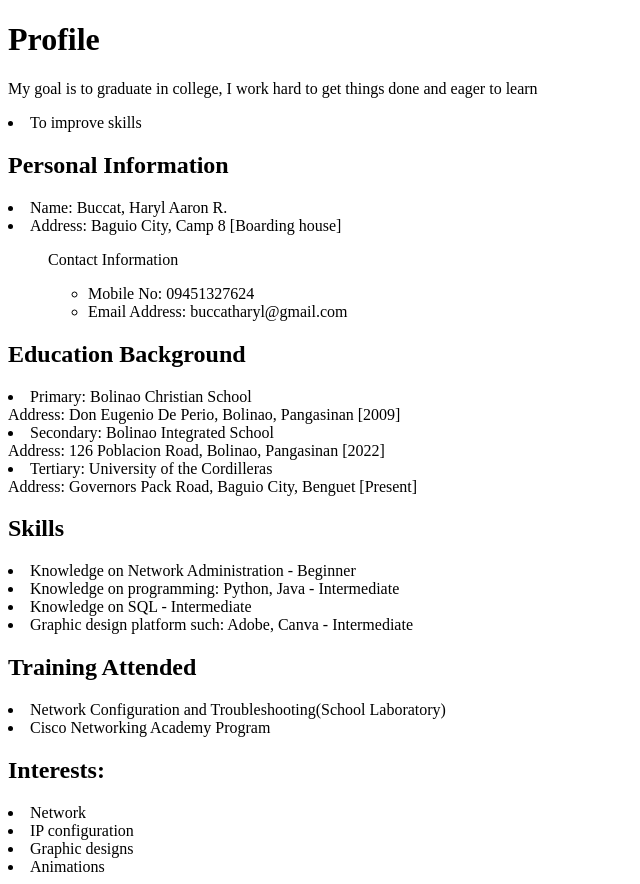
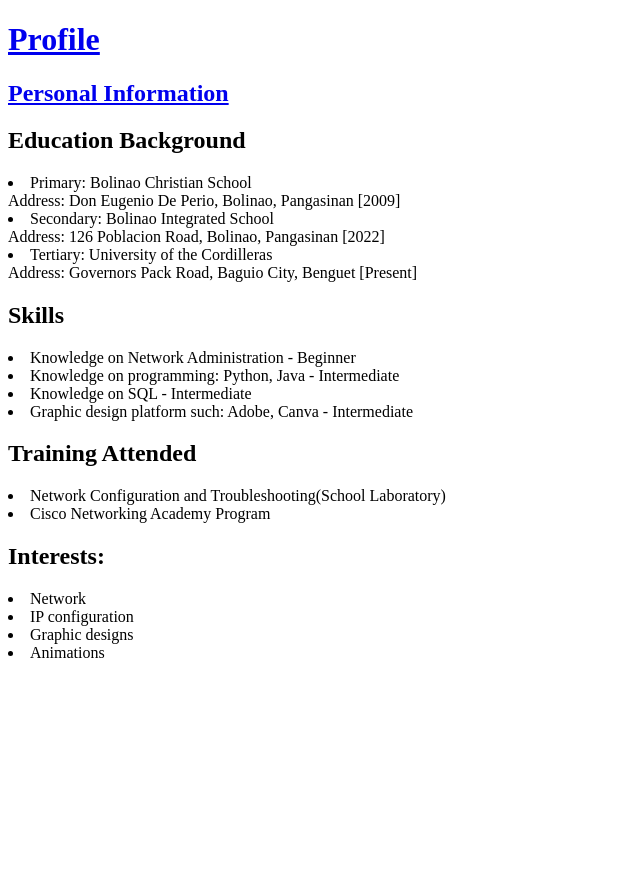
Before and after one commit to Lyrah07/221331926-WebApp, a plain HTML site: page Resume.html in a window 1280 px wide. Shown: the whole page, without its empty margins (0-640 px from the left). After the commit the page ends 800 px from the top, so only its background shows below. Drawn offline with Linux system fonts and the light colour scheme.

Commit message:
ongoing updates

```diff
--- a/Resume.html
+++ b/Resume.html
@@ -6,21 +6,9 @@
     <title>Document</title>
 </head>
 <body>
-    <h1>Profile</h1>
-    <p>My goal is to graduate in college, I work hard to get things done and eager to learn <br>
-        <li>To improve skills</li>
-    </p>
+    <a href="Profile.html"><h1>Profile</h1></a>
 
-    <h2>Personal Information</h2>
-    <li>Name: Buccat, Haryl Aaron R.</li>
-    <li>Address: Baguio City, Camp 8 [Boarding house]</li>
-    <ul>
-        <p>Contact Information</p>
-        <ul>
-            <li>Mobile No: 09451327624</li>
-            <li>Email Address: buccatharyl@gmail.com</li>
-        </ul>
-    </ul>
+    <a href="Personal_Information.html"><h2>Personal Information</h2></a>
 
     <h2>Education Background</h2>
     <li>Primary: Bolinao Christian School <br>
```
